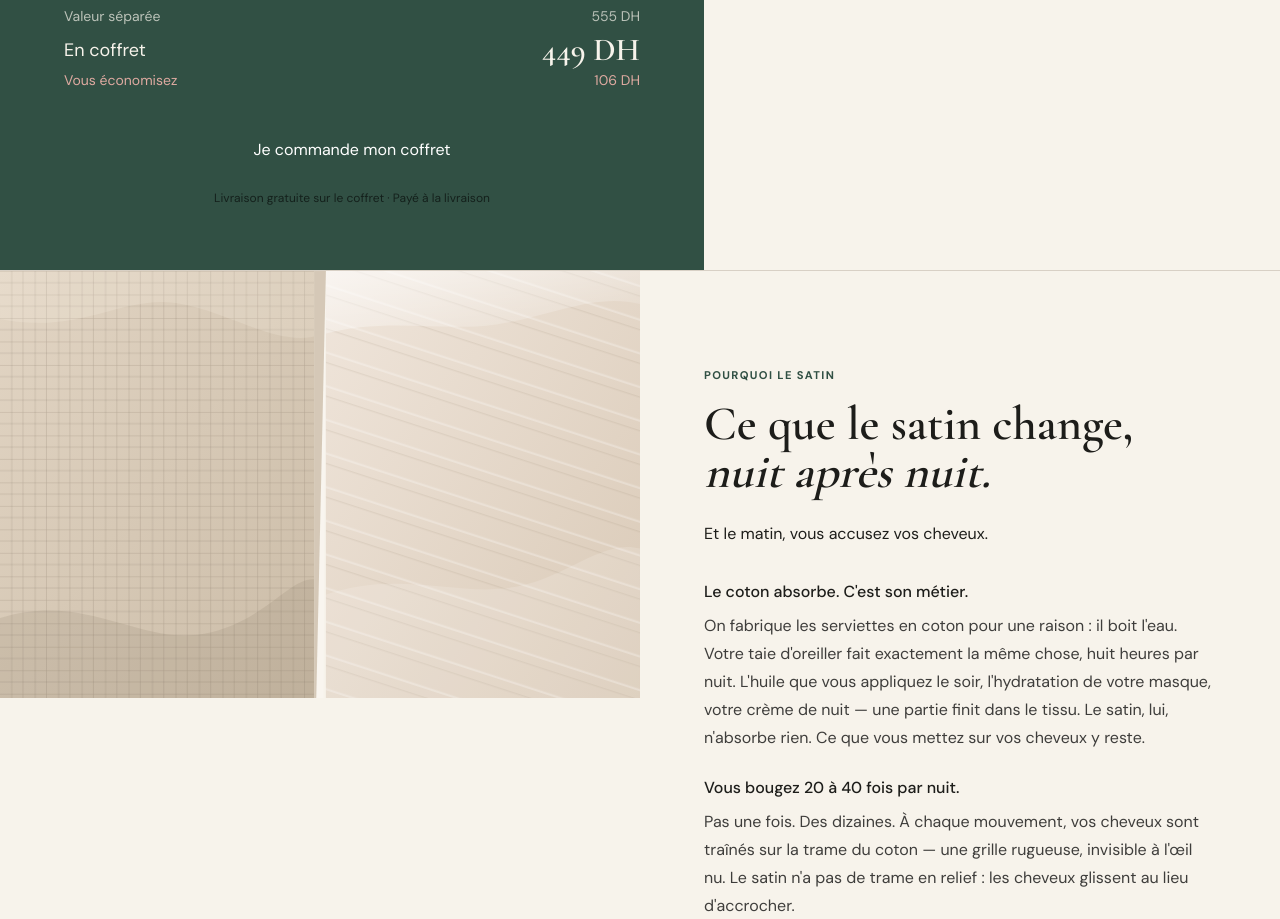
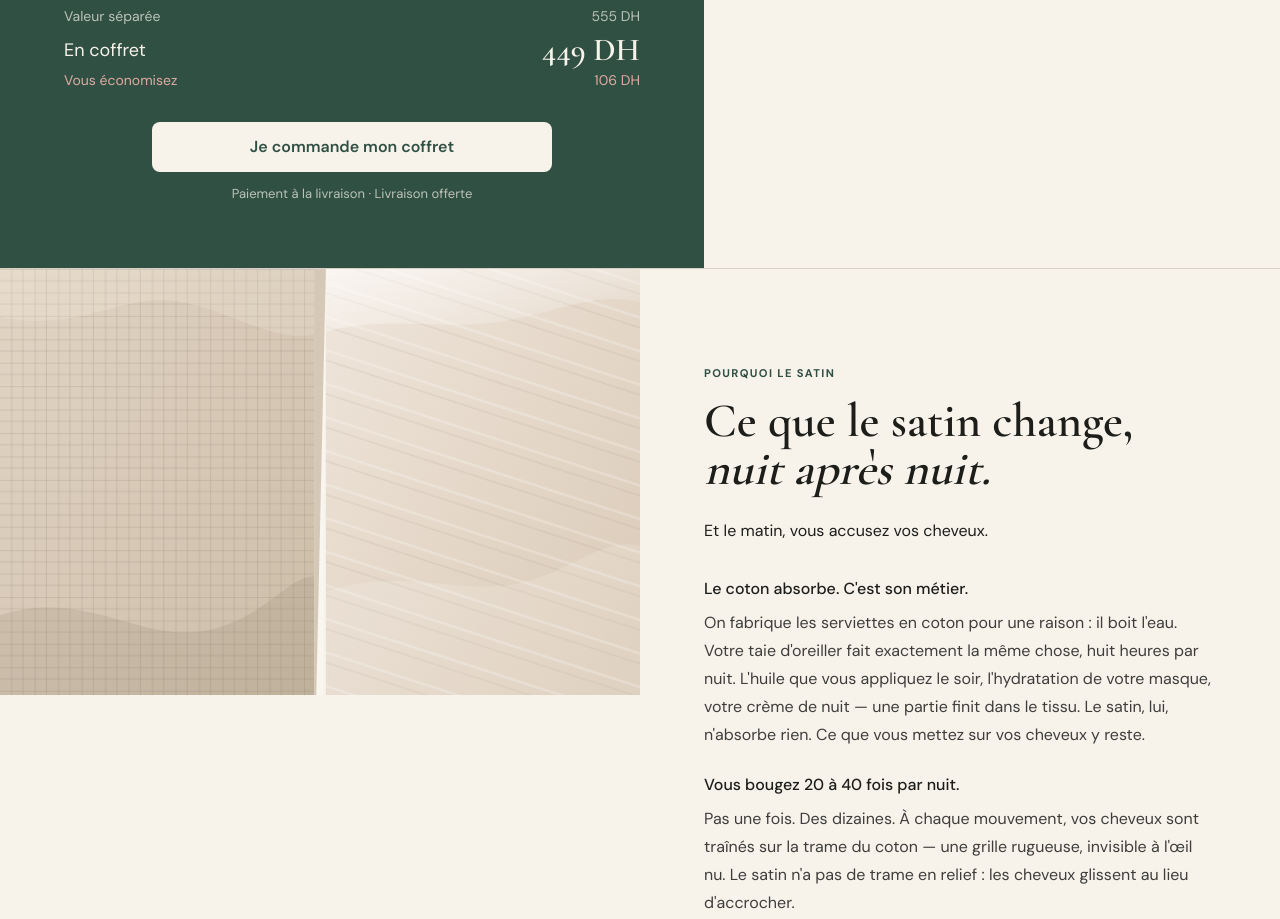
Before and after one commit to medfiddi-crypto/melssy, a Next.js app in the folder frontend/: page /rituel in a window 1280 px wide. Shown: the part 1880-2799 px from the top of the page. Built offline with nearby package versions, Linux system fonts and the light colour scheme.

Commit message:
Style CTA button in Dans la boîte

```diff
--- a/frontend/src/app/rituel/page.tsx
+++ b/frontend/src/app/rituel/page.tsx
@@ -385,12 +385,12 @@ export default function RitualLandingPage() {
           <a
             href="#commande"
             onClick={handleHeroCta}
-            className="mt-8 block w-full bg-[var(--green)] px-6 py-4 text-center text-white"
+            className="mt-8 mx-auto block w-full bg-[var(--background)] px-6 py-[13px] text-center font-semibold text-[var(--green)] rounded-[8px] md:max-w-[400px] text-base transition-colors hover:bg-[#ede7dd] active:bg-[#e8e0d4]"
           >
             Je commande mon coffret
           </a>
-          <p className="mt-3 text-center text-xs text-black/60">
-            {landing.trust.freeDelivery} · {landing.trust.cod}
+          <p className="mt-3 text-center text-[13px] text-[#f7f3eb]/70">
+            Paiement à la livraison · Livraison offerte
           </p>
         </div>
         <SectionImage src={media.ritualDetail.src} alt={landing.valueStack.imageAlt} sizes="(max-width: 768px) calc(100vw - 48px), 45vw" />
```
